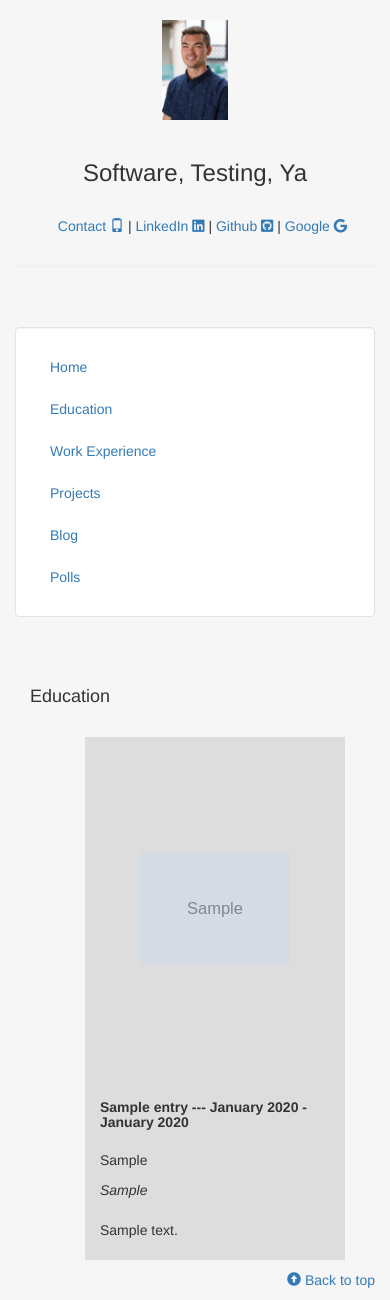
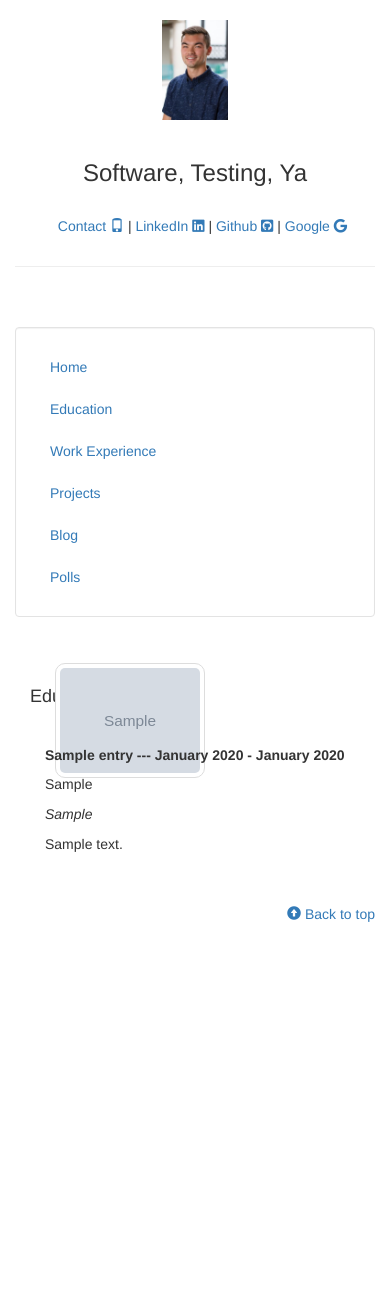
Before and after one commit to zribera18/django-portfolio-site, a Django app: page /education/ in a window 390 px wide. After the commit the page ends 922 px from the top, so only its background shows below. Run offline with Django 3.2, Linux system fonts and the light colour scheme; tables that the repository leaves empty hold one stand-in row (values such as "Sample post"); grey boxes marked "Sample" are stand-in pictures; some libraries are stand-ins or nearby versions.

Commit message:
large view looks good, image centered, need to work on mobile view

```diff
--- a/personal/static/personal/css/custom-css.css
+++ b/personal/static/personal/css/custom-css.css
@@ -7,19 +7,38 @@
 	background-color: #ddd;
 }
 
-@media (min-width: 768px){
+@media (min-width: 800px){
 	.row.equal > div {
 		display: table-cell;
 		float: none;
 		}
 }
 
+@media (min-width:400px){
+	body {
+		background-color: lightgreen;
+	}
+}
+
+@media (min-width: 800px){
+	body {
+		background-color:lavender;
+	}
+}
+
+@media screen and (min-width: 1000px){
 	img.center {
 		display: block;
 		margin-left: auto;
 		margin-right: auto;
 		margin-top: 50%;
 		margin-bottom: 50%;
+	}
+}
+
+@media screen and (min-width: 5px){
+	img.center {
+	}
 }
 
 .helper {
--- a/personal/templates/personal/header.html
+++ b/personal/templates/personal/header.html
@@ -6,8 +6,8 @@
 	<meta charset="utf-8" />
 	{% load staticfiles %}
 	<link rel="stylesheet" href="https://maxcdn.bootstrapcdn.com/bootstrap/3.3.7/css/bootstrap.min.css">
-	<link rel="stylesheet" href="{% static 'personal/css/custom-css.css' %}" type="text/css" />
-	    <link rel="stylesheet" href="{% static 'personal/css/gallery.css' %}" type="text/css" />
+<!--	<link rel="stylesheet" href="{% static 'personal/css/custom-css.css' %}" type="text/css" /> -->
+<!--	    <link rel="stylesheet" href="{% static 'personal/css/gallery.css' %}" type="text/css" /> -->
 	<link rel="stylesheet" href="https://use.fontawesome.com/releases/v5.1.0/css/all.css" integrity="sha384-lKuwvrZot6UHsBSfcMvOkWwlCMgc0TaWr+30HWe3a4ltaBwTZhyTEggF5tJv8tbt" crossorigin="anonymous">
 	<meta name="viewport" content="width=device-width, initial-scale=1.0">
 
@@ -19,7 +19,7 @@
 	</style>
 </head>
 
-<body class="body" style="background-color:#f6f6f6">
+<body class="body" style="">
 	<div class="container-fluid" style="min-height:95%; ">
 		<div class="row">
 			<div class="col-sm-2">
@@ -33,26 +33,9 @@
 				<center>
 				<h3>Software, Testing, Ya</h3>
 				<br>
-<!--				<div class="row">
-					<center>
-						<div class="col-sm-3">
-                            <a href='/'>Home</a>
-                        </div>
-						<div class="col-sm-3">
-							<a href='/education'>Education</a>
-						</div>
-						<div class="col-sm-3">
-                    		<a href='/experience'>Work Experience</a>
-						</div>
-						<div class="col-sm-3">
-							<a href='/projects'>Projects</a>
-            	        </div>
-					</center>
-				</div> -->
-
-				    <div class="container-fluid" style='margin-left:15px'>
-        <p><a href="/contact/" target="">Contact <i class="glyphicon glyphicon-phone"></i></a> | <a href="http://www.linkedin.com/in/zacharyribera" target="blank">LinkedIn <i class="fab fa-linkedin"></i></a> | <a href="http://www.github.com/zribera18" target="blank">Github <i class="fab fa-github-square"></i></a> | <a href="#" target="blank">Google <i class="fab fa-google"></i></a></p>
-    </div>
+				<div class="container-fluid" style='margin-left:15px'>
+					<p><a href="/contact/" target="">Contact <i class="glyphicon glyphicon-phone"></i></a> | <a href="http://www.linkedin.com/in/zacharyribera" target="blank">LinkedIn <i class="fab fa-linkedin"></i></a> | <a href="http://www.github.com/zribera18" target="blank">Github <i class="fab fa-github-square"></i></a> | <a href="#" target="blank">Google <i class="fab fa-google"></i></a></p>
+    			</div>
 				</center>
 			</div>
 		</div><hr>
@@ -75,7 +58,7 @@
 			</div>
 
 			<div class="col-sm-10">
-				<div class='container-fluid'>
+				<div class='container'>
 				<br><br>
 					{% block content %}
 					{% endblock %}
@@ -84,7 +67,7 @@
 		</div>
 	</div>
 <footer>
-	<div class="container-fluid" style='margin-left:15px'>
+	<div class="container" style='margin-left:15px'>
 		<div class = "row">
 <!--			<div class="col-sm-6">
 		<p><a href="#" target="blank">Contact</a> | <a href="http://www.linkedin.com/in/zacharyribera" target="blank">LinkedIn</a> | <a href="http://www.github.com/zribera18" target="blank">Github</a> | <a href="#" target="blank">Google</a></p>
--- a/personal/templates/personal/resume.html
+++ b/personal/templates/personal/resume.html
@@ -6,29 +6,27 @@
 {%if entry_list %}
 	<h4> {{entry_list.0.category}} </h4>
 	<br>
+
+	<div class="container">
 		{% for entry in entry_list %}
-		<ul>
-			<body class="body">
-				<div class="container-fluid" >
-					<div class = "row equal">
-						<div class="col-sm-2">
-							<center>
+				<div class = "row" style="display: flex;
+    flex-wrap: wrap;">
+				<div class="col-md-2" style="margin-left:10px; float:left;">
 						{% if entry.entry_image %}
-									<span class="helper"></span><img class="center" src="{{ entry.entry_image.url  }}" style='max-height:150px; max-width:150px;' align="middle"></img>
+							<img class = "thumbnail" src="{{ entry.entry_image.url }}" style='border-spacing:2px;border-radius:10px; max-height:150px; max-width:150px; position:absolute; top:50%; margin-top:-75px;' align="middle"></img>
 						{% endif %}
-							</center>
 				</div>
-						<div class="col-sm-8">
+				<div class="col-md-8">
 					<p><h5><b> {{ entry.title }} --- {{ entry.start_date|date:"F Y" }} - {{ entry.end_date|date:"F Y"  }} </b></h5></p>
 					<p> {{ entry.position }} </p>
 					<p><i> {{ entry.location}} </i></p>
 					<p> {{ entry.body | linebreaks }}</p>
 				</div>
 			</div>
+			<br>
+			<br>
+		{% endfor %}
 	</div>
-			</body>
-		</ul>
-	{% endfor %}
 {% else %}
 	<p> No entries.</p>
 {% endif %}
```
Also changed, not shown: personal/static/personal/css/resume.css (added, +14 -0 lines), personal/templates/personal/projects.html (+7 -3 lines). Lines whose indentation alone changed are shown as unchanged.
